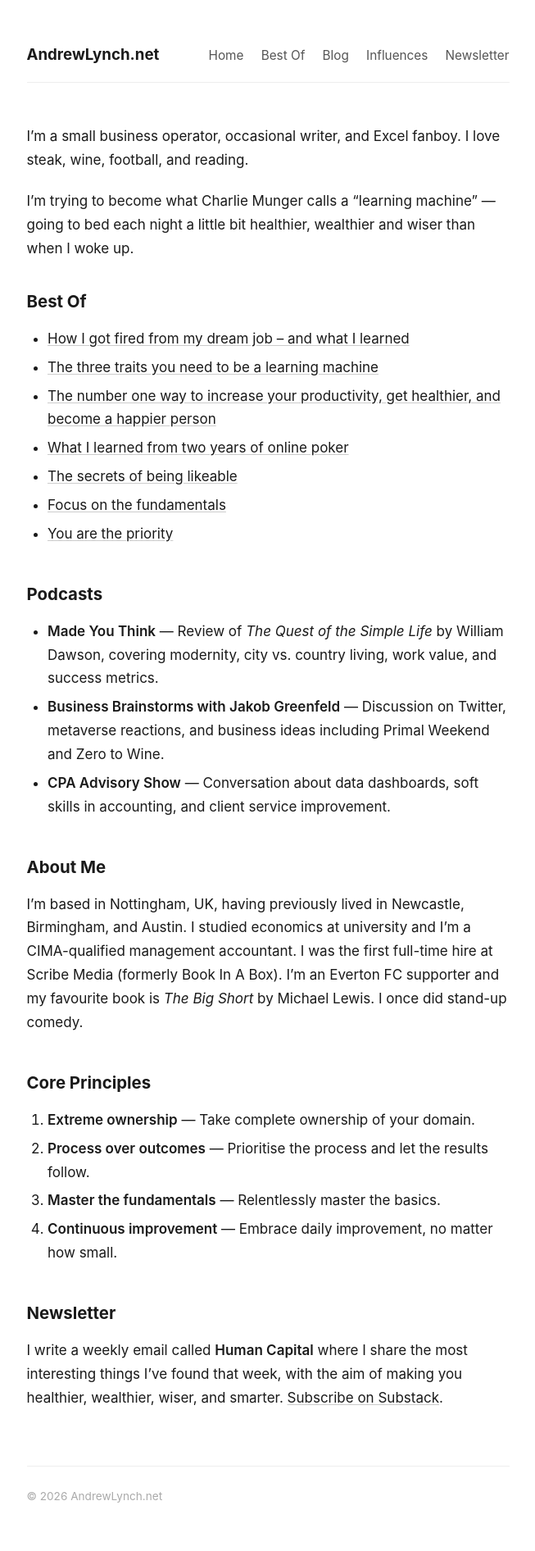
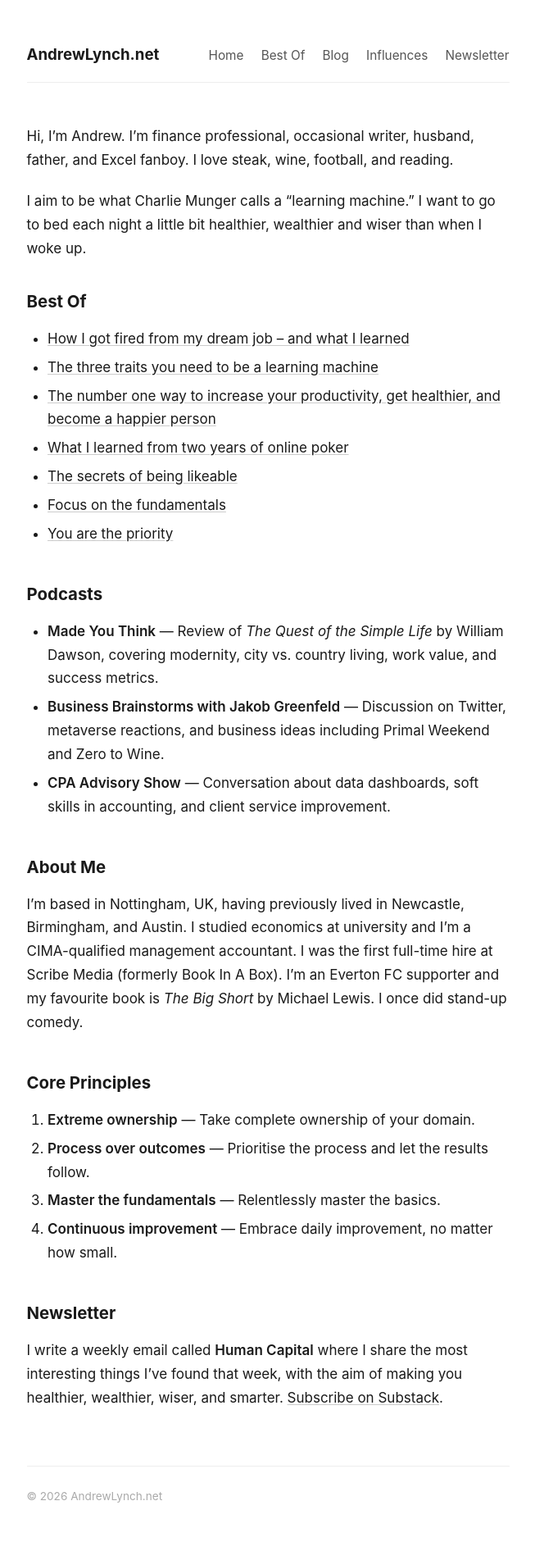
Before and after one commit to andrewglynch/andrewlynch-net, a Jekyll site: the page built from index.markdown, in a window 1280 px wide. Shown: the whole page at 82% size, without its empty margins (313-966 px from the left). Built offline with Jekyll 4.4.1, drawn with Linux system fonts in a browser that asks for light colours.

Commit message:
minor changes to homepage body text

```diff
--- a/index.markdown
+++ b/index.markdown
@@ -3,9 +3,9 @@ layout: home
 title: Start Here
 ---
 
-I'm a small business operator, occasional writer, and Excel fanboy. I love steak, wine, football, and reading.
+Hi, I'm Andrew. I'm finance professional, occasional writer, husband, father, and Excel fanboy. I love steak, wine, football, and reading.
 
-I'm trying to become what Charlie Munger calls a "learning machine" — going to bed each night a little bit healthier, wealthier and wiser than when I woke up.
+I aim to be what Charlie Munger calls a "learning machine." I want to go to bed each night a little bit healthier, wealthier and wiser than when I woke up.
 
 ## Best Of
 
```
Also changed, not shown: 2 other files.
